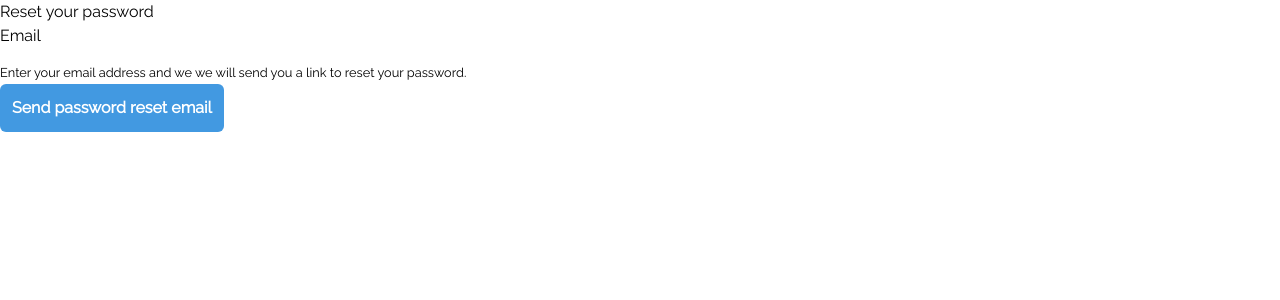
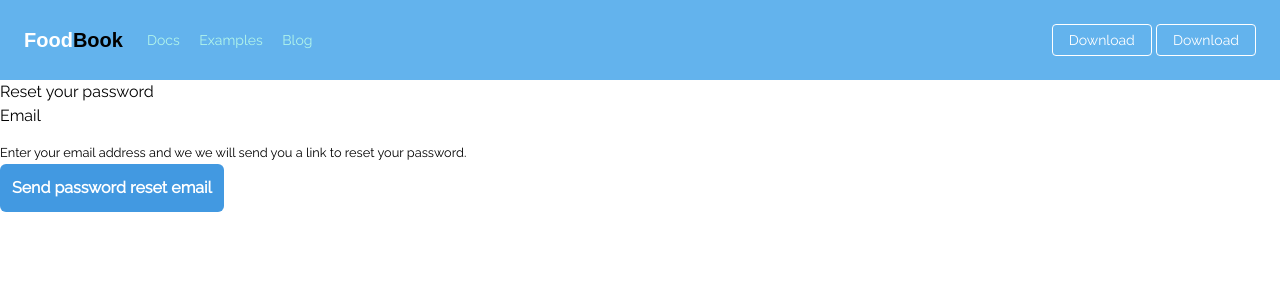
Before and after one commit to arnaud35300/gestionnaire-de-repas, a Symfony app: template templates/reset_password/request.html.twig in a window 1280 px wide. Shown: the top 300 px of the page. Run offline with Twig, Linux system fonts and the light colour scheme; the template is opened without the code that fills it, so the values that code supplies are empty; form fields are guessed from the names that the template uses; style sheets or scripts are compiled from the project's sources; some libraries are stand-ins or nearby versions; some web fonts are replaced.

Commit message:
close navbar option done

```diff
--- a/src/Controller/MainController.php
+++ b/src/Controller/MainController.php
@@ -13,6 +13,7 @@ class MainController extends AbstractController
     public function home()
     {
         return $this->render('main/home.html.twig', [
+            'user' => $this->getUser()
         ]);
     }
 }
--- a/templates/base.html.twig
+++ b/templates/base.html.twig
@@ -15,10 +15,17 @@
 		{% endblock %}
 	</head>
 	<body class="font-global">
+
+		{% block header %}
+			{% include "layouts/_header.html.twig" %}
+		{% endblock %}
 		{% block flash %}
 			{% include "layouts/_flash_message.html.twig" %}
 		{% endblock %}
 		{% block body %}{% endblock %}
+
+		{% block javascripts_header %}{% endblock %}
+
 		{% block javascripts %}{% endblock %}
 	</body>
 </html>
--- a/templates/layouts/_header.html.twig
+++ b/templates/layouts/_header.html.twig
@@ -0,0 +1,43 @@
+<header>
+	<nav class="flex items-center justify-between flex-wrap bg-blue-400 p-6">
+		<div class="flex items-center flex-shrink-0 text-white mr-6">
+			<h1 class="text-xl font-title font-bold">Food<span class="text-black">Book</span>
+			</div>
+			<div class="block lg:hidden" id="button">
+				<button class="flex items-center px-3 py-2 border rounded text-teal-200 border-teal-400 hover:text-white hover:border-white">
+					<svg class="fill-current h-3 w-3" viewbox="0 0 20 20" xmlns="http://www.w3.org/2000/svg">
+						<title>Menu</title><path d="M0 3h20v2H0V3zm0 6h20v2H0V9zm0 6h20v2H0v-2z"/></svg>
+				</button>
+			</div>
+			<div class="w-full block flex-grow lg:flex lg:items-center lg:w-auto" id="menu">
+				<div class="text-sm lg:flex-grow">
+					<a href="#responsive-header" class="block mt-4 lg:inline-block lg:mt-0 text-teal-200 hover:text-white mr-4">
+						Docs
+					</a>
+					<a href="#responsive-header" class="block mt-4 lg:inline-block lg:mt-0 text-teal-200 hover:text-white mr-4">
+						Examples
+					</a>
+					<a href="#responsive-header" class="block mt-4 lg:inline-block lg:mt-0 text-teal-200 hover:text-white">
+						Blog
+					</a>
+				</div>
+				<div>
+					<a href="#" class="inline-block text-sm px-4 py-2 leading-none border rounded text-white border-white hover:border-transparent hover:text-teal-500 hover:bg-white mt-4 lg:mt-0">Download</a>
+					<a href="#" class="inline-block text-sm px-4 py-2 leading-none border rounded text-white border-white hover:border-transparent hover:text-teal-500 hover:bg-white mt-4 lg:mt-0">Download</a>
+				</div>
+			</div>
+		</nav>
+
+		<script>
+			let button = document.querySelector('#button')
+button.addEventListener('click', () => {
+let menu = document.querySelector("#menu")
+let display = menu.style.display === "none" ? menu.style.display = "block" : menu.style.display = "none"
+})
+window.addEventListener('resize', () => {
+let menu = document.querySelector("#menu")
+if (window.innerWidth >= 1024)
+    menu.style.display = 'flex'
+});
+		</script>
+	</header>
--- a/templates/security/login.html.twig
+++ b/templates/security/login.html.twig
@@ -1,4 +1,4 @@
-{% extends 'base.html.twig' %}
+{% extends 'visitor_base.html.twig' %}
 
 {% block title %}Log in!
 {% endblock %}
--- a/templates/user/add.html.twig
+++ b/templates/user/add.html.twig
@@ -1,4 +1,4 @@
-{% extends 'base.html.twig' %}
+{% extends 'visitor_base.html.twig' %}
 
 {% block title %}{% endblock %}
 
--- /dev/null
+++ b/templates/visitor_base.html.twig
@@ -0,0 +1,4 @@
+{% extends "base.html.twig" %}
+
+{% block header %}{% endblock %}
+{% block javascripts_header %}{% endblock %}
```
Also changed, not shown: public/assets/img/js/menu.js (added).
